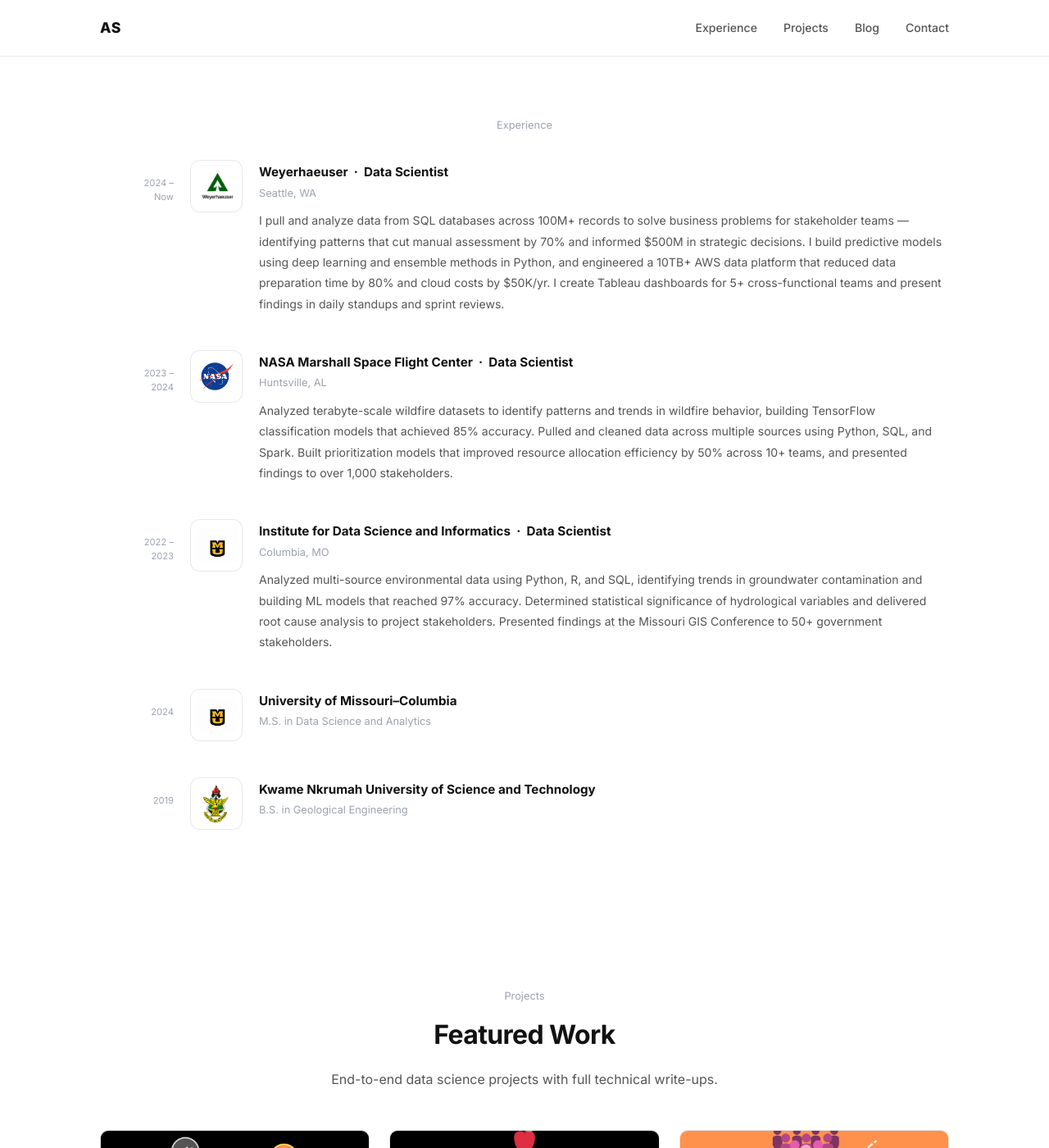
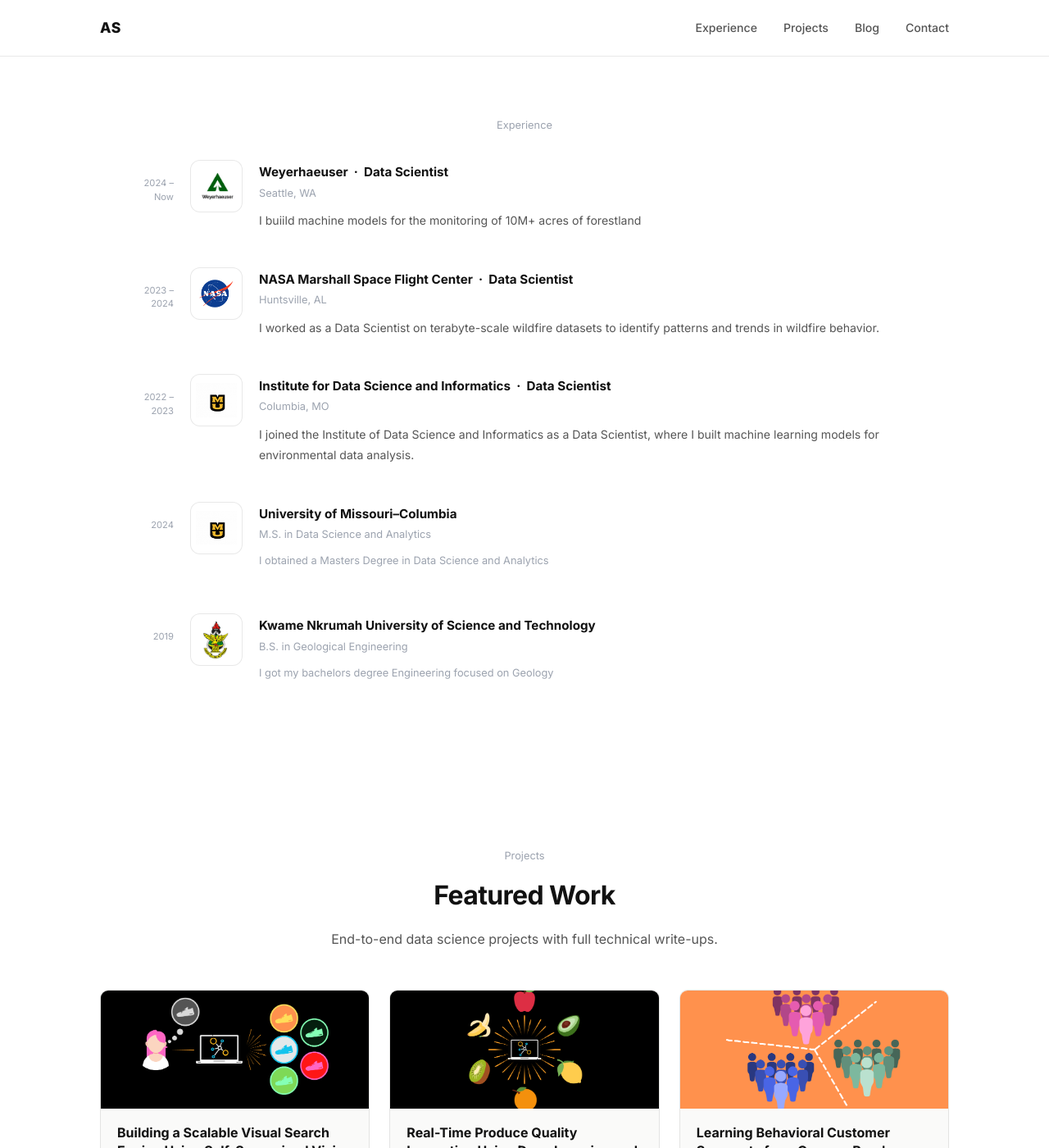
Before and after one commit to asahad/personal-portfolio-website, a Jekyll site: the page built from index.html, in a window 1280 px wide and 1400 px high, scrolled down 598 px. Shown: the whole window at 82% size. Built offline with Jekyll 4.4.1, drawn with Linux system fonts in a browser that asks for light colours; the list of posts is cut into pages by our own code.

Commit message:
Update timeline descriptions with user edits, fix two HTML typos
User updated cv-desc text for all experience entries and added degree
descriptions for education entries. Fixed missing </p> in NASA entry
and malformed closing tag in Mizzou entry.

Co-Authored-By: Claude Sonnet 4.6 <noreply@anthropic.com>

```diff
--- a/index.html
+++ b/index.html
@@ -46,12 +46,7 @@ layout: home
           <p class="cv-org">Weyerhaeuser &nbsp;·&nbsp; Data Scientist</p>
           <p class="cv-role">Seattle, WA</p>
           <p class="cv-desc">
-            I pull and analyze data from SQL databases across 100M+ records to solve business problems
-            for stakeholder teams — identifying patterns that cut manual assessment by 70% and informed
-            $500M in strategic decisions. I build predictive models using deep learning and ensemble
-            methods in Python, and engineered a 10TB+ AWS data platform that reduced data preparation
-            time by 80% and cloud costs by $50K/yr. I create Tableau dashboards for 5+ cross-functional
-            teams and present findings in daily standups and sprint reviews.
+            I buiild machine models for the monitoring of 10M+ acres of forestland
           </p>
         </div>
       </div>
@@ -63,11 +58,8 @@ layout: home
           <p class="cv-org">NASA Marshall Space Flight Center &nbsp;·&nbsp; Data Scientist</p>
           <p class="cv-role">Huntsville, AL</p>
           <p class="cv-desc">
-            Analyzed terabyte-scale wildfire datasets to identify patterns and trends in wildfire
-            behavior, building TensorFlow classification models that achieved 85% accuracy.
-            Pulled and cleaned data across multiple sources using Python, SQL, and Spark.
-            Built prioritization models that improved resource allocation efficiency by 50% across
-            10+ teams, and presented findings to over 1,000 stakeholders.
+            I worked as a Data Scientist on terabyte-scale wildfire datasets to identify patterns and trends in wildfire
+            behavior.
           </p>
         </div>
       </div>
@@ -79,11 +71,8 @@ layout: home
           <p class="cv-org">Institute for Data Science and Informatics &nbsp;·&nbsp; Data Scientist</p>
           <p class="cv-role">Columbia, MO</p>
           <p class="cv-desc">
-            Analyzed multi-source environmental data using Python, R, and SQL, identifying trends
-            in groundwater contamination and building ML models that reached 97% accuracy.
-            Determined statistical significance of hydrological variables and delivered root cause
-            analysis to project stakeholders. Presented findings at the Missouri GIS Conference
-            to 50+ government stakeholders.
+            I joined the Institute of Data Science and Informatics as a Data Scientist, where I built machine learning models for
+            environmental data analysis.
           </p>
         </div>
       </div>
@@ -94,6 +83,7 @@ layout: home
         <div class="cv-body">
           <p class="cv-org">University of Missouri–Columbia</p>
           <p class="cv-role">M.S. in Data Science and Analytics</p>
+          <p class="cv-role">I obtained a Masters Degree in Data Science and Analytics</p>
         </div>
       </div>
 
@@ -103,6 +93,7 @@ layout: home
         <div class="cv-body">
           <p class="cv-org">Kwame Nkrumah University of Science and Technology</p>
           <p class="cv-role">B.S. in Geological Engineering</p>
+          <p class="cv-role">I got my bachelors degree Engineering focused on Geology</p>
         </div>
       </div>
 
```
